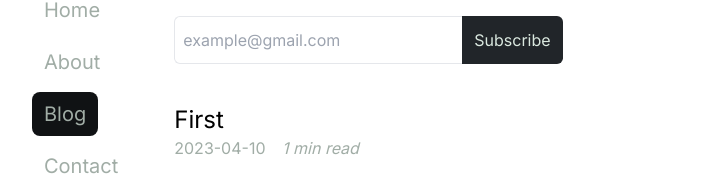
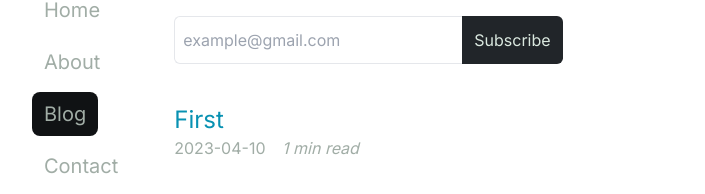
Before and after one commit to HunterHeston/personal-website, a Next.js app: page /blog in a window 1280 px wide. Shown: the part 196-390 px from the top of the page, without its empty margins (240-945 px from the left). Built offline with nearby package versions, Linux system fonts and the light colour scheme.

Commit message:
Give titles accent colors

```diff
--- a/pages/about.tsx
+++ b/pages/about.tsx
@@ -55,7 +55,7 @@ export default function Home() {
       </section>
       {/* <hr /> */}
       <section>
-        <H2>About Me</H2>
+        <H2 className="text-accent dark:text-darkAccent">About Me</H2>
         <P className="text-xl">
           Hey! I&apos;m <span className="font-bold">Hunter</span>, a software
           engineer and small business owner living in San Francisco.
--- a/pages/blog/index.tsx
+++ b/pages/blog/index.tsx
@@ -29,7 +29,10 @@ export default function BlogListing({ blogs }: BlogProps) {
 function BlogLi(blog: Blog) {
   return (
     <li className="flex flex-col mb-7" key={blog.title}>
-      <Link className="text-2xl" href={`/blog/${blog.slug}`}>
+      <Link
+        className="text-2xl text-accent dark:text-darkAccent"
+        href={`/blog/${blog.slug}`}
+      >
         {blog.title}
       </Link>
       <p className="text-primaryFaded">
```
